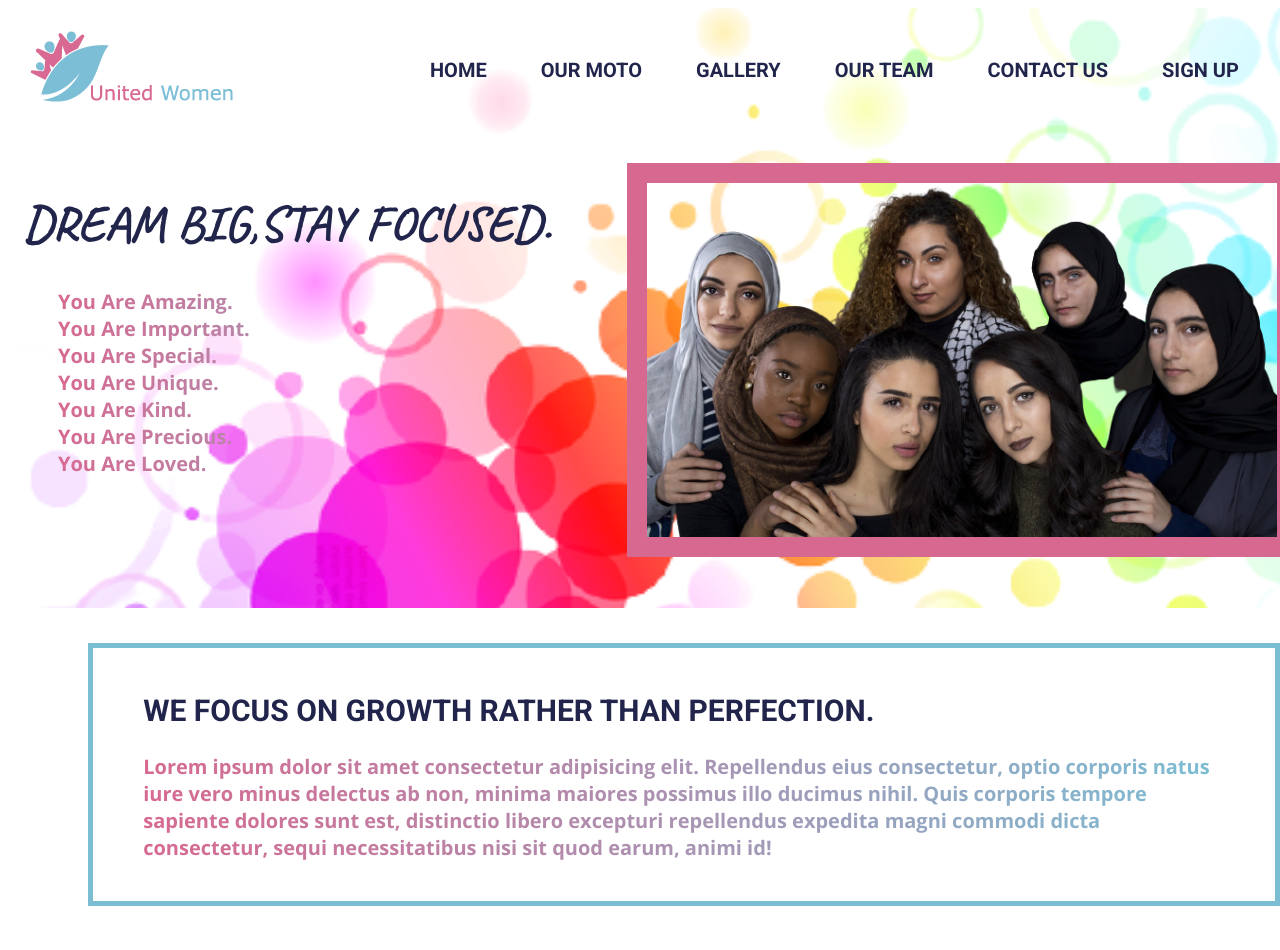
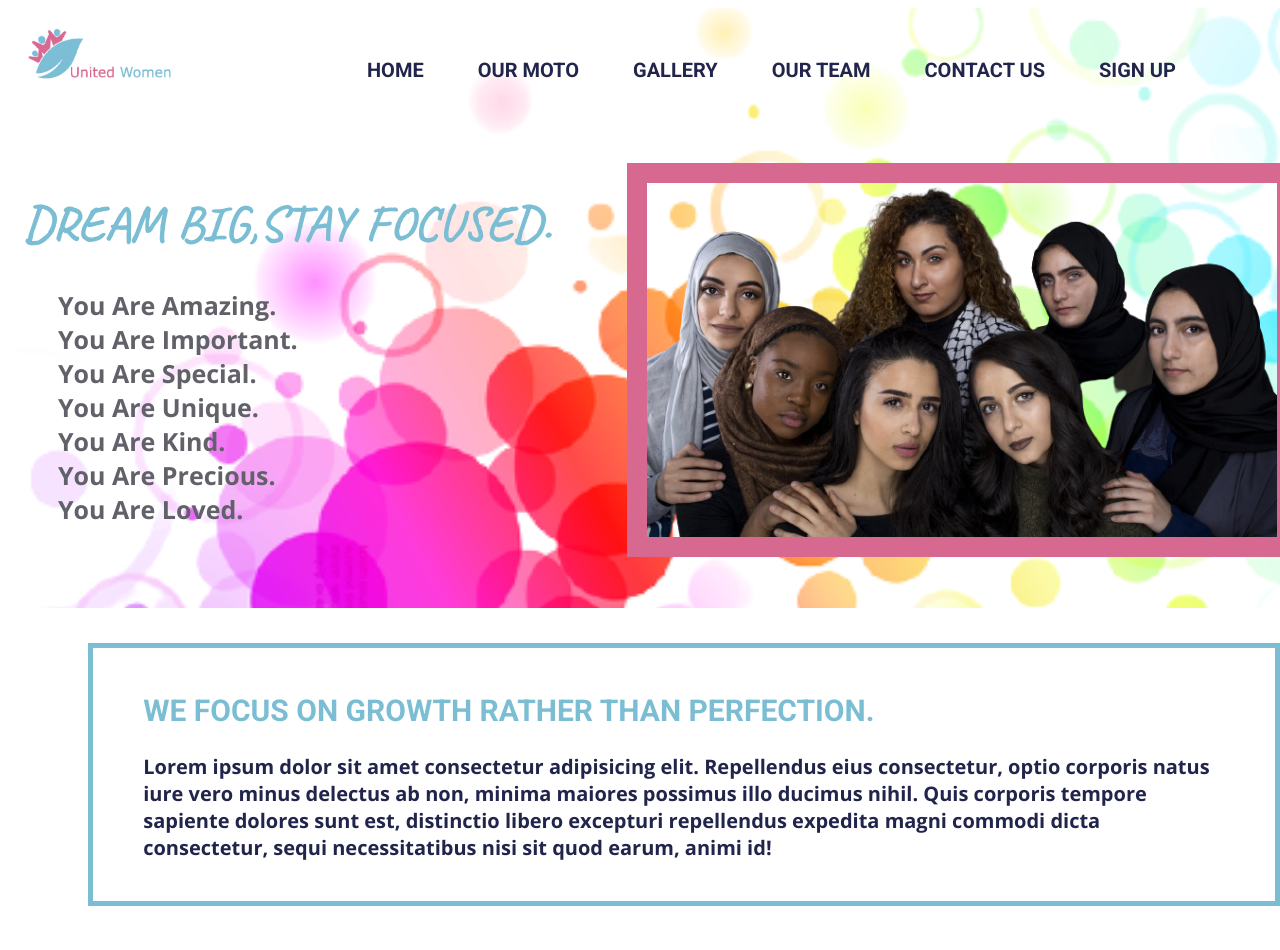
Before and after one commit to Mubasshirah/assignment_2, a plain HTML site: page index.html in a window 1280 px wide. Shown: the top 950 px of the page. Drawn offline with nearby package versions, Linux system fonts and the light colour scheme.

Commit message:
changed in navbar

```diff
--- a/style.css
+++ b/style.css
@@ -18,6 +18,7 @@
 .navbar img{
     margin-left: 15px;
     margin-top: 15px;
+    width: 150px;
 }
 .nav_menu{
     display: inline-block;
@@ -70,21 +71,17 @@ vertical-align: top;
     font-size: 50px;
     font-weight: bolder;
     padding-top: 50px;
-    color: rgb(34, 37, 75);
+    color: #7BBED4;
 }
 
 .banner_left h4{
     margin: 0px;
-    font-size:20px ;
+    font-size:25px ;
     font-family: 'Open Sans', sans-serif;
     text-transform: capitalize;
     margin-left: 35px;
-  background: #D76991;
-    background: -webkit-linear-gradient(to right, #D76991 0%, #7BBED4 100%);
-    background: -moz-linear-gradient(to right, #D76991 0%, #7BBED4 100%);
-    background: linear-gradient(to right, #D76991 0%, #7BBED4 100%);
-    -webkit-background-clip: text;
-    -webkit-text-fill-color: transparent;
+    color:rgb(97, 97, 105);
+
 
 }
 
@@ -118,7 +115,7 @@ margin: 0 auto;
    padding: 20px 50px;
 }
 .content h2{
-    color:rgb(34, 37, 75) ;
+    color:#7BBED4 ;
     font-family: 'Roboto', sans-serif;
     font-size: 30px;
     text-transform: uppercase;
@@ -128,12 +125,8 @@ margin: 0 auto;
     font-family: 'Open Sans', sans-serif;
     font-size: 20px;
     font-weight: bold;
-    background: #D76991;
-    background: -webkit-linear-gradient(to right, #D76991 0%, #7BBED4 100%);
-    background: -moz-linear-gradient(to right, #D76991 0%, #7BBED4 100%);
-    background: linear-gradient(to right, #D76991 0%, #7BBED4 100%);
-    -webkit-background-clip: text;
-    -webkit-text-fill-color: transparent;
+    color:rgb(34, 37, 75) ;
+
 
 
 }
```
